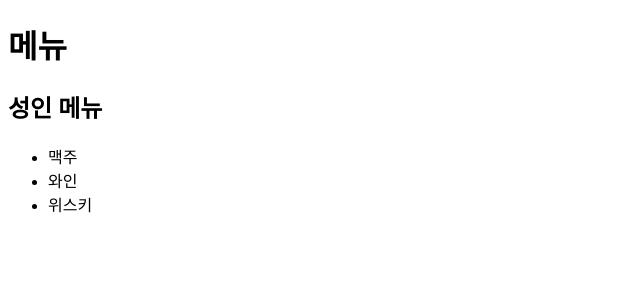
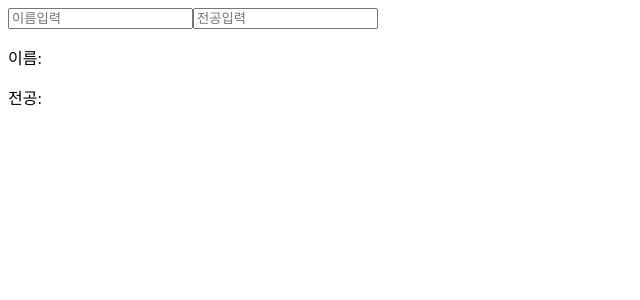
Before and after one commit to jumingyu-del/koreait-web4-react, a React (Vite) app: page / in a window 1280 px wide. Shown: the top 300 px of the page, without its empty margins (0-640 px from the left). Built offline with nearby package versions, Linux system fonts and the light colour scheme.

Commit message:
useState

```diff
--- a/src/App.jsx
+++ b/src/App.jsx
@@ -3,6 +3,11 @@
 import 첫번째 from "./react-study/01-jsx-and-component/App01";
 import 두번째 from "./react-study/01-jsx-and-component/App02";
 import 네번째 from "./react-study/01-jsx-and-component/App04/App04";
+import App05 from "./react-study/01-jsx-and-component/App05/App05-01";
+import App06 from "./react-study/01-jsx-and-component/App06/App06";
+import UseState01 from "./react-study/02-useState/UseState01";
+import UseState02 from "./react-study/02-useState/UseState02";
+import UseState03 from "./react-study/02-useState/UseState03";
 
 function App() {
   return (
@@ -10,9 +15,14 @@ function App() {
       {/* App01 호출 */}
       {/* <첫번째 /> */}
       {/* <두번째 /> */}
-      <네번째 />
+      {/* <네번째 /> */}
+      {/* <App05 /> */}
+      {/* <App06 /> */}
+      {/* <UseState01 /> */}
+      {/* <UseState02 /> */}
+      <UseState03 />
     </>
-  )
+  );
 }
 
 export default App
--- a/src/react-study/01-jsx-and-component/App04/App04.jsx
+++ b/src/react-study/01-jsx-and-component/App04/App04.jsx
@@ -31,5 +31,5 @@ export default function App04() {
         }
         <MenuList title={menuTitle} menus={menus} />
     </div>
-  )
+  );
 }
--- /dev/null
+++ b/src/react-study/01-jsx-and-component/App05/App05-01.jsx
@@ -0,0 +1,21 @@
+import React from 'react';
+import Layout from './Layout';
+import AuthManager from './AuthManager';
+
+// Layout 태그 사이에 들어간 내용은
+// 전부 children이라는 이름의 props로 전달됨
+// children이라는 이름은 React에서 미리 정해둔 이름
+// 주로 레이아웃 css나 권한관리를 하는 바깥레이어를 만들 때 사용
+export default function App05() {
+    const isLogin = true;
+
+  return (
+    // Layout({children :<h2></h2><p></p>})
+    <AuthManager isLogin={isLogin}>
+      <Layout>
+          <h2>메인페이지</h2>
+          <p>레이아웃이 적용될까요?</p>
+      </Layout>
+    </AuthManager>
+  );
+}
--- /dev/null
+++ b/src/react-study/01-jsx-and-component/App05/AuthManager.jsx
@@ -0,0 +1,7 @@
+export default function AuthManager({children, isLogin}) {
+    if(!isLogin) {
+        return <p>로그인이 필요합니다</p>;
+    }
+
+    return <div>{children}</div>;
+}
--- /dev/null
+++ b/src/react-study/01-jsx-and-component/App05/Layout.jsx
@@ -0,0 +1,13 @@
+// children props
+// 컴포넌트 태그 사이에 넣은 내용들을
+// 자식 컴포넌트에서 그대로 받는 props
+export default function Layout({ children }) {
+  return (
+    <div style={{width: "600px", margin: "0 auto", backgroundColor: "#eee"}}>
+        <header style={{borderBottom: "1px solid #ccc"}}>
+            <h1>레이아웃 연습</h1>
+        </header>
+        <main style={{padding: "20px"}}>{children}</main>
+    </div>
+  );
+}
--- /dev/null
+++ b/src/react-study/01-jsx-and-component/App06/App06.jsx
@@ -0,0 +1,31 @@
+import MenuList from "./MenuList";
+
+export default function App06() {
+    const menus = {
+        adults: ["맥주", "와인", "위스키"],
+        child: ["우유", "주스", "사이다"]
+    };
+    const user = {
+        name: "홍길동",
+        age: 17,
+    };
+
+    let title; // "어른용 메뉴", "어린이용 메뉴"
+    let menuKey;
+    if(user.age > 19) {
+        title = "어른용 메뉴";
+        menuKey = "adults";
+    } else {
+        title = "어린이 메뉴";
+        menuKey = "child";
+    };
+
+  return (
+    <div>
+        <h1>연습문제</h1>
+        {/* MenuList에 user의 age를 고려하여 props를 전달하는 코드를 작성 */}
+        <MenuList title={title} menus={menus[menuKey]} />
+    </div>
+  );
+
+}
--- /dev/null
+++ b/src/react-study/01-jsx-and-component/App06/MenuList.jsx
@@ -0,0 +1,22 @@
+// 컴포넌트는 함수다
+// 매개변수를 받을 수 있음
+// 부모 컴포넌트 자식컴포넌트로 넘기는 매개변수 props라고 한다.
+
+// 1. 부모 -> 자식만 전달 가능
+// 2. js 객체({})로 데이터를 매개변수에 전달
+// {title: title, menus: menus}
+
+// 객체를 매개변수로 받는거라
+// 비구조 할당으로 받을 수 있음 - 권장
+export default function menuList({title, menus}) {
+  return (
+    <div>
+        <h2>{title}</h2>
+        <ul>
+            {menus.map((menu, i) => {
+                return <li key={i}>{menu}</li>
+            })}
+        </ul>
+    </div>
+  );
+}
--- /dev/null
+++ b/src/react-study/02-useState/UseState01.jsx
@@ -0,0 +1,36 @@
+import React, { useState } from 'react'
+
+// js에서는 이벤트리스너를 사용해서 클릭을 감지했었음
+export default function UseState01() {
+    // 리액트는 컴포넌트마다 따로 데이터를 저장하는 곳이 있음
+    // 그곳에 접근하게 만들어 주는 함수가 useState
+    let myName = "홍길동";
+    // 배열을 리턴해준다 [현재 리액트가 저장하고 있는 값, setter]
+    // 생성자처럼 초기데이터를 넣어줄 수 있음
+    const [name, setName] = useState(myName);
+
+
+    // 리액트는 가상 dom을 가지고 있음
+    // 데이터변경이 되었을때 컴포넌트를 재호출하는 식으로
+    // 업데이트 한다.
+    const handleChangeNameClick = () => {
+        console.log("이름변경 버튼 클릭됨!");
+        myName = "김길동";
+        // 일반변수에 값은 변경되었으나 리액트가 감지 x
+        // setter를 호출하면 변경을 감지
+        setName(myName);
+        // 변경을 감지하면 값을 업데이트해서
+        // 화면을 다시 그린다.
+
+        console.log(myName);
+    };
+
+  return (
+    <div>
+        <div>{name}</div>
+        {/* onClick or onChange.. */}
+        {/* 이벤트 발생시 호출할 함수를 전달한다 */}
+        <button onClick={handleChangeNameClick}>이름변경</button>
+    </div>
+  );
+}
--- /dev/null
+++ b/src/react-study/02-useState/UseState02.jsx
@@ -0,0 +1,26 @@
+import React, { useState } from 'react'
+
+export default function UseState02() {
+    // setter를 호출하면 컴포넌트는 재호출된다.
+    // let myNumber = 5; // 재호출시 myNumber에는 다시 5가 담김
+    const [count, setCount] = useState(0);
+
+    const handlePlusClick = () => {
+        setCount(count + 1);
+    };
+
+    const handleMinusClick = () => {
+        setCount(count - 1);
+    };
+
+  return (
+    // +1버튼을 누르면 h3태그에 있는 숫자가 +1되도록
+    // -1버튼을 누르면 h3태그에 있는 숫자가 -1되도록
+    <div>
+        <h1>카운터</h1>
+        <h3>{count}</h3>
+        <button onClick={handlePlusClick}>+1</button>
+        <button onClick={handleMinusClick}>-1</button>
+    </div>
+  );
+}
--- /dev/null
+++ b/src/react-study/02-useState/UseState03.jsx
@@ -0,0 +1,62 @@
+import React, { useState } from 'react'
+
+export default function UseState03() {
+    const [formData, setFormData] = useState({
+        name: "",
+        major: "",
+    });
+    const [name, setName] = useState("");
+    const [major, setMajor] = useState("");
+
+    // onClick, onChange와 같은 이벤트 속성에
+    // 등록된 함수는 첫번째 매개변수에
+    // 리액트가 알아서 이벤트객체를 넣어준다.
+    const handleNameChange = (event) => {
+        const target = event.target;
+        const value = target.value;
+        setName(value);
+    };
+
+    const handleMajorChange = (e) => {
+        const value = e.target.value;
+        setMajor(value);
+    };
+
+    const handleInputChange = (e) => {
+        // name 속성을 잘 이용해보세요
+        const {name, value} = e.target;
+        // name === "name" -> name Input
+        // name === "major" -> major Input
+        // -> 두개의 input 중 어떤 input인지 식별
+        // setFormData()에 js 객체를 업데이트
+
+        const newFormData = {
+            ...formData, // 기존값 복사
+            [name]: value, // 바뀐 값만 업데이트
+        };
+        setFormData(newFormData);
+    };
+
+  return (
+    <div>
+        <input
+            type="text"
+            // value에 name을 넣어놨기 때문에
+            // 업데이트 할 때마다 setter로 name을 업데이트해줘야 함
+            value={formData.name}
+            name="name"
+            placeholder="이름입력"
+            onChange={handleInputChange}
+        />
+        <input
+            type="text"
+            value={formData.major}
+            name="major"
+            onChange={handleInputChange}
+            placeholder="전공입력"
+        />
+        <p>이름:{formData.name}</p>
+        <p>전공:{formData.major}</p>
+    </div>
+  );
+}
```
